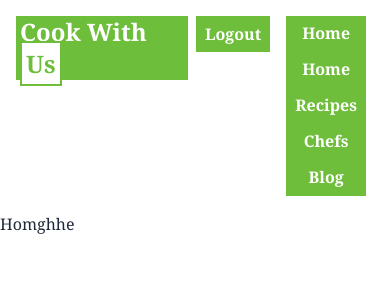
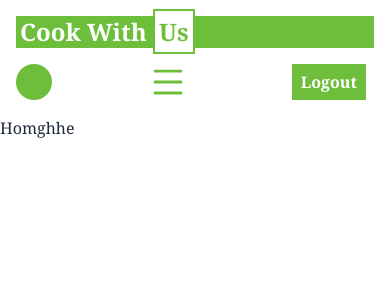
Before and after one commit to golam-kibriya123/cook-with-us-client, a React (Vite) app: page / in a window 390 px wide. Shown: the top 300 px of the page. Built offline with nearby package versions, Linux system fonts and the light colour scheme.

Commit message:
make toggol button

```diff
--- a/package.json
+++ b/package.json
@@ -10,12 +10,14 @@
     "preview": "vite preview"
   },
   "dependencies": {
+    "@heroicons/react": "^2.0.17",
     "daisyui": "^2.51.6",
     "firebase": "^9.21.0",
     "localforage": "^1.10.0",
     "match-sorter": "^6.3.1",
     "react": "^18.2.0",
     "react-dom": "^18.2.0",
+    "react-icons": "^4.8.0",
     "react-router-dom": "^6.11.0",
     "sort-by": "^1.2.0"
   },
--- a/src/components/Home/Home.jsx
+++ b/src/components/Home/Home.jsx
@@ -1,9 +1,9 @@
 import React from 'react';
-
 const Home = () => {
     return (
         <div>
             <h2>Homghhe</h2>
+
         </div>
     );
 };
--- a/src/components/Nav/Nav.jsx
+++ b/src/components/Nav/Nav.jsx
@@ -1,29 +1,42 @@
-import React from 'react';
+import React, { useState } from 'react';
 import { Link } from 'react-router-dom';
 import './Nav.css'
+import { AiOutlineMenu, AiOutlineClose } from "react-icons/ai";
 
 const Nav = () => {
+    const [count, setCount] = useState(true);
+    const countHandler = () => {
+        setCount(!count)
+    };
+    console.log(count)
+
     return (
-        <div className='flex flex-row justify-between  p-4 '>
+        <div className='flex flex-col md:flex-row justify-between  p-4 '>
             <div className="nav-logo">
                 <h1 className='font-extrabold text-2xl md:text-3xl lg:text-5xl  text-white ps-1'>Cook With <span className='text-[#6ebe3b] p-1'>Us</span></h1>
             </div>
-            <div className='flex flex-row-reverse md:flex-row text-center'>
-                <div className="nav-links flex flex-col md:flex-row ">
-                    <Link to="/home" className='bg-[#6ebe3b] hover:bg-white text-white hover:text-[#6ebe3b] border border-[#6ebe3b]   px-2 py-1 mx-2 font-semibold h-9'>Home </Link>
-                    <Link to="/home" className='bg-[#6ebe3b] hover:bg-white text-white hover:text-[#6ebe3b] border border-[#6ebe3b]   px-2 py-1 mx-2 font-semibold h-9'>Home </Link>
-                    <Link to="/recipes" className='bg-[#6ebe3b] hover:bg-white text-white hover:text-[#6ebe3b] border border-[#6ebe3b]   px-2 py-1 mx-2 font-semibold h-9'> Recipes </Link>
-                    <Link to="/chefs" className='bg-[#6ebe3b] hover:bg-white text-white hover:text-[#6ebe3b] border border-[#6ebe3b]   px-2 py-1 mx-2 font-semibold h-9'>Chefs </Link>
-                    <Link to="/blog" className='bg-[#6ebe3b] hover:bg-white text-white hover:text-[#6ebe3b] border border-[#6ebe3b]   px-2 py-1 mx-2 font-semibold h-9'>Blog </Link>
+
+            <div className='flex flex-row justify-between text-center relative mt-4 md:mt-0 '>
+                <div className='h-9 w-9 bg-[#6ebe3b] rounded-full'> </div>
+                <div className={`md:hidden text-[#6ebe3b]`}>
+                    <AiOutlineMenu onClick={() => countHandler()} className={`text-4xl  h-9 ${count || 'hidden'}`} />
+                    <AiOutlineClose onClick={() => countHandler()} className={`text-4xl  h-9 ${count && 'hidden'}`} />
+                </div>
+
+                <div className={`nav-links flex flex-row   absolute md:static ${count ? '-top-56' : 'top-20 -left-2'}`}>
+                    <Link to="/home" className='bg-[#6ebe3b] hover:bg-white text-white hover:text-[#6ebe3b] border border-[#6ebe3b]  px-1 md:px-2 py-1 md:mx-2 mx-1 font-semibold h-9'>Home </Link>
+                    <Link to="/recipes" className='bg-[#6ebe3b] hover:bg-white text-white hover:text-[#6ebe3b] border border-[#6ebe3b]  px-1 md:px-2 py-1 md:mx-2 mx-1 font-semibold h-9'> Recipes </Link>
+                    <Link to="/chefs" className='bg-[#6ebe3b] hover:bg-white text-white hover:text-[#6ebe3b] border border-[#6ebe3b]  px-1 md:px-2 py-1 md:mx-2 mx-1 font-semibold h-9'>Chefs </Link>
+                    <Link to="/blog" className='bg-[#6ebe3b] hover:bg-white text-white hover:text-[#6ebe3b] border border-[#6ebe3b]  px-1 md:px-2 py-1 md:mx-2 mx-1 font-semibold h-9'>Blog </Link>
                 </div>
                 <div className="login-method ">
-                    <button className='bg-[#6ebe3b] hover:bg-white text-white hover:text-[#6ebe3b] border border-[#6ebe3b]   px-2 py-1 mx-2 font-semibold h-9'>Logout</button>
+                    <button className='bg-[#6ebe3b] hover:bg-white text-white hover:text-[#6ebe3b] border border-[#6ebe3b]   px-2  mx-2 font-semibold h-9'>Logout</button>
 
                 </div>
             </div>
-        </div>
+        </div >
     );
 };
 
 export default Nav
-;
+    ;
```
Also changed, not shown: 1 other file (tests, documents, lock files or other folders).
